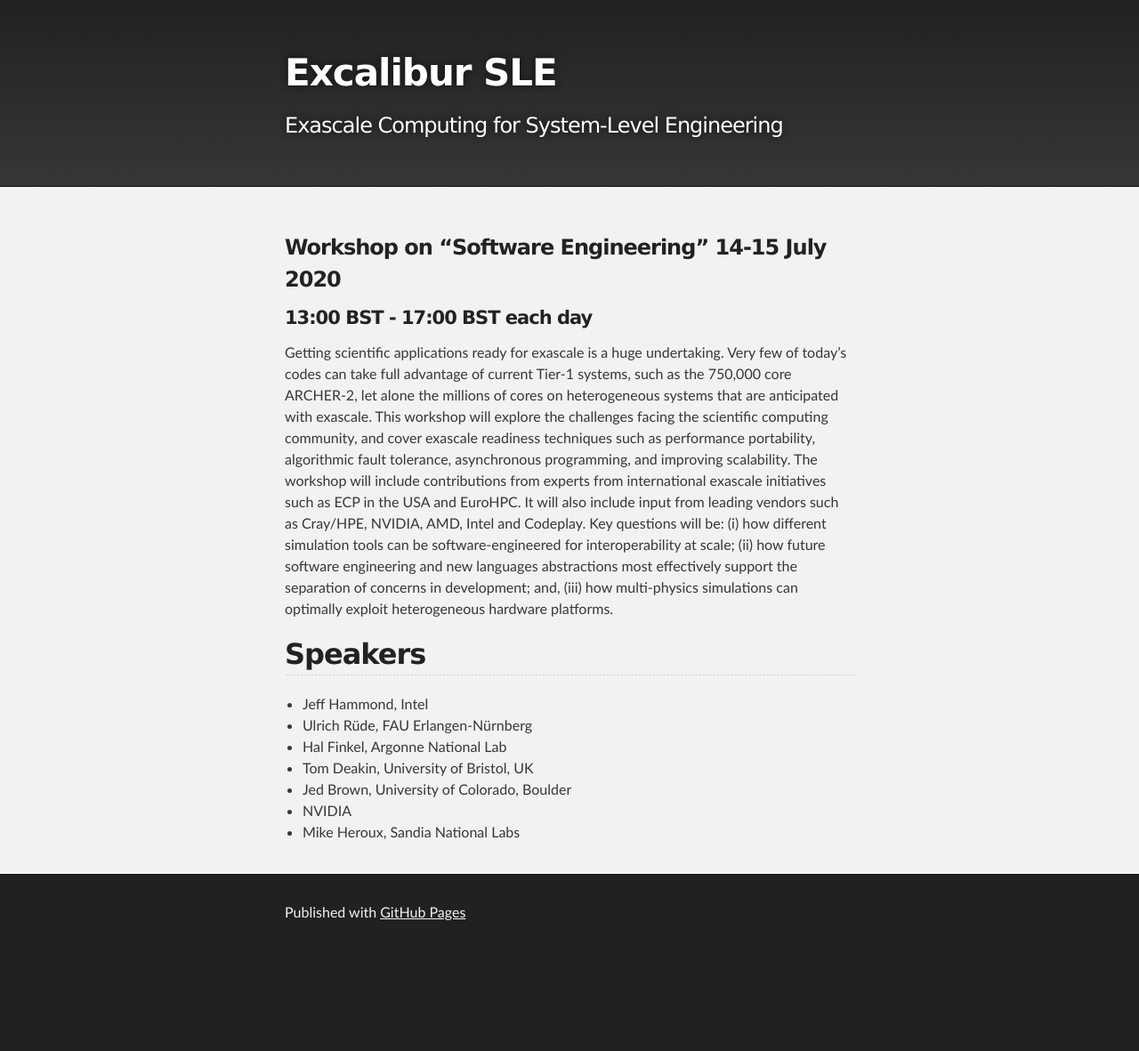
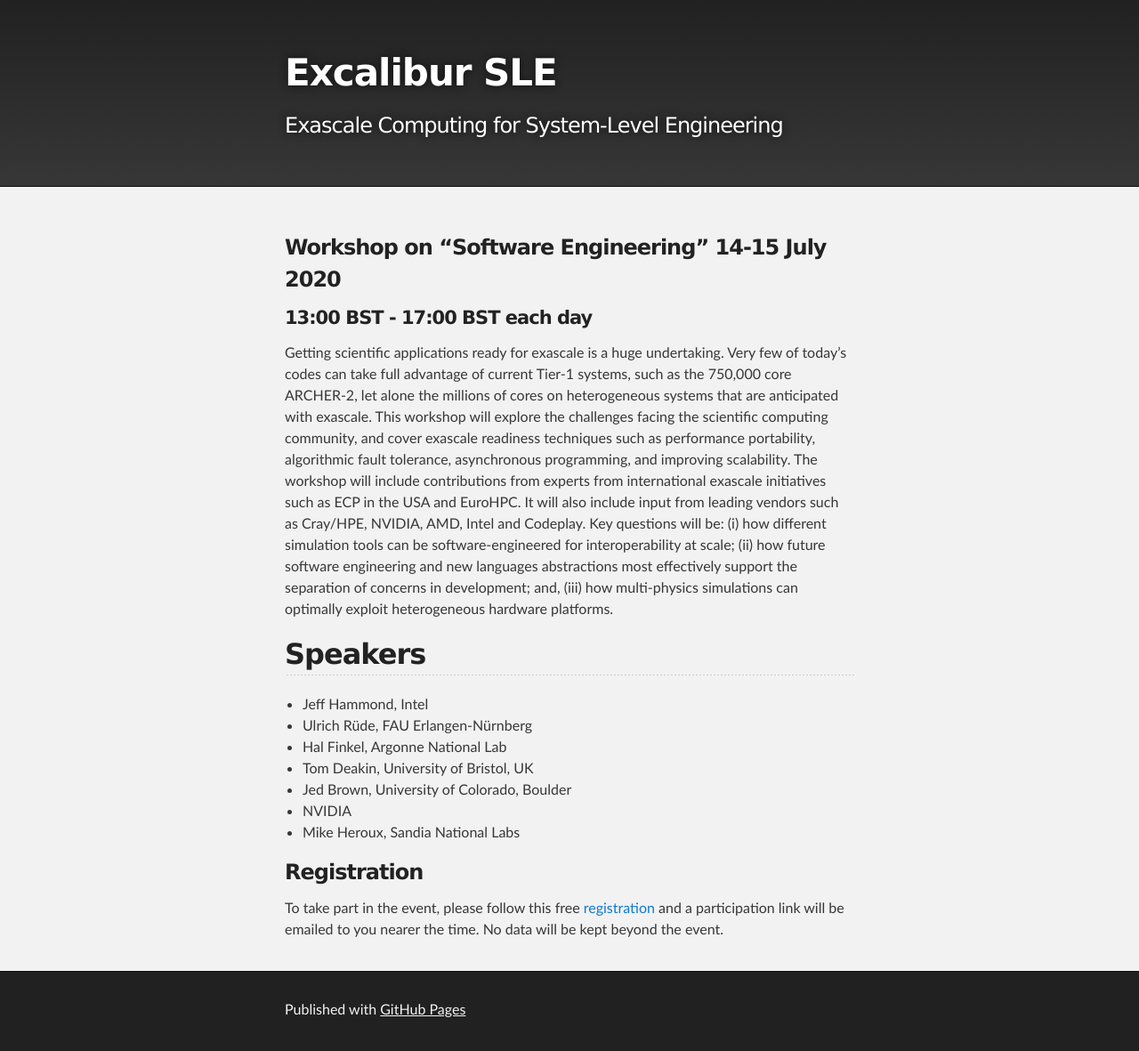
Before and after one commit to Excalibur-SLE/Excalibur-SLE.github.io, a Jekyll site: the page built from workshop1.md, in a window 1280 px wide. Shown: the whole page at 89% size. Built offline with Jekyll 4.4.1, drawn with Linux system fonts in a browser that asks for light colours; our own code applies the rules of GitHub Pages for plain Markdown files; before the commit the page ends 1072 px from its top, so only the background shows below that.

Commit message:
Add registration

```diff
--- a/workshop1.md
+++ b/workshop1.md
@@ -32,3 +32,8 @@ exploit heterogeneous hardware platforms.
 - Jed Brown, University of Colorado, Boulder
 - NVIDIA
 - Mike Heroux, Sandia National Labs
+
+### Registration
+
+To take part in the event, please follow this free [registration](https://forms.gle/my73ef6DWQ21DWDX8)
+and a participation link will be emailed to you nearer the time. No data will be kept beyond the event.
```
